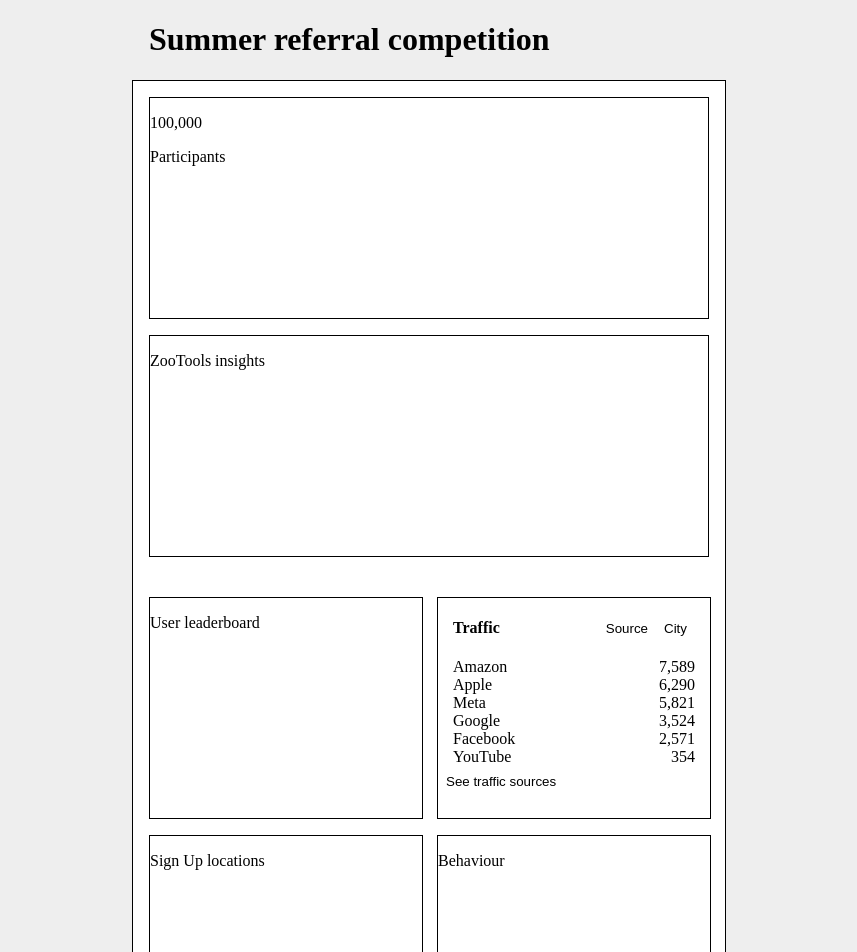
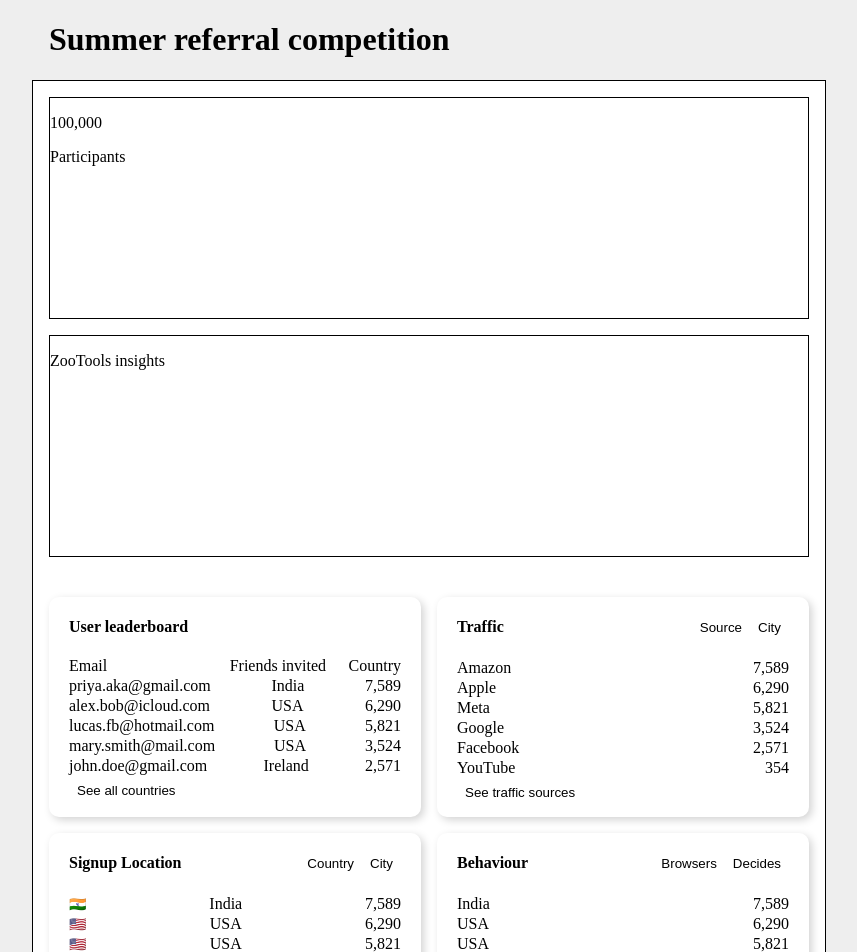
Before and after one commit to will-s-205/analytics, a React (Create React App) app: page / in a window 1280 px wide. Shown: the top 952 px of the page, without its empty margins (211-1068 px from the left). Built offline with nearby package versions, Linux system fonts and the light colour scheme.

Commit message:
minor grid containers filled with information

```diff
--- a/src/App.scss
+++ b/src/App.scss
@@ -1,13 +1,13 @@
 @import './index.scss';
 
 .header {
-    max-width: 560px;
-    margin: 0 auto;
+    max-width: 760px; // MAX WIDTH OF HEADER
+    margin: 0 auto; // MARGIN OF HEADER
 }
 
 .wrapper {
-    max-width: 560px;
-    margin: 0 auto;
+    max-width: 760px; // MAX WIDTH OF WRAPPER
+    margin: 0 auto; // MARGIN OF WRAPPER
 }
 
 .grid {
@@ -16,7 +16,7 @@
     padding: 1rem; // GAP BETWEEN GRID AND CONTAINER
     border: 1px solid #000; // BORDER AROUND GRID
     background-color: var(--white); // BACKGROUND COLOUR
-    grid-template-columns: repeat(auto-fill, minmax(200px, 1fr));
+    grid-template-columns: repeat(auto-fill, minmax(300px, 1fr)); // NUMBER OF COLUMNS AND WIDTH OF COLUMNS
 
 }
 
@@ -38,57 +38,67 @@
 .minor-grid-item {
     border: 1px solid #000; // BORDER AROUND GRID ITEM
     height: 220px; // HEIGHT OF GRID ITEM
-    grid-template-columns: 1fr;
-    grid-template-rows: 1fr;
-    width: 100%;
+    grid-template-columns: 1fr; // NUMBER OF COLUMNS
+    grid-template-rows: 1fr; // NUMBER OF ROWS
+    width: 100%; // WIDTH OF GRID ITEM
+    border: none; // BORDER NONE
+    box-shadow: 3px 3px 8px var(--gray-light); // BOX SHADOW
+    border-radius: 10px; // BORDER RADIUS
 }
 
-// .participants {
-// }
+.footer {
+    text-align: center; // TEXT ALIGNMENT
+}
 
-// .insights {
-// }
-
-// .leaderboard {
-// }
-
-// .traffic {
-// }
-
-// .location {
-// }
-
-// .behaviour {
-// }
-
-.footer {
-    text-align: center;
+.container {
+    padding-left: 20px; // PADDING LEFT
+    padding-right: 20px; // PADDING RIGHT
 }
 
 .header-container {
-    display: flex;
-    align-items: center;
-    justify-content: space-between;
-    padding-left: 15px;
-    padding-right: 15px;
+    display: flex; // DISPLAY FLEX
+    align-items: center; // ALIGN ITEMS
+    justify-content: space-between; // JUSTIFY CONTENT
+
 }
 
 .button {
-    background: var(--white);
-    border: none;
-    border-radius: 5px;
-    padding: 8px;
-    cursor: pointer;
+    background: var(--white); // BACKGROUND COLOUR
+    border: none; // BORDER NONE
+    border-radius: 5px; // BORDER RADIUS
+    padding: 8px; // PADDING
+    cursor: pointer; // CURSOR POINTER
 }
 
 .button:hover {
-    background-color: var(--white-light);
+    background-color: var(--white-light); // BACKGROUND COLOUR ON HOVER
 }
 
 .data {
-    display: flex;
-    align-items: center;
-    justify-content: space-between;
-    padding-left: 15px;
-    padding-right: 15px;
+    display: flex; // DISPLAY FLEX
+    align-items: center; // ALIGN ITEMS
+    justify-content: space-between; // JUSTIFY CONTENT
+    margin-top: 2px; // MARGIN TOP OF DATA
 }
+
+.emoji {
+    font-size: 14px; // FONT SIZE OF EMOJI
+}
+
+.leaderboard-sub-header {
+    display: flex; // DISPLAY FLEX
+    justify-content: space-between; // JUSTIFY CONTENT
+}
+
+.leaderboard-sub-header>.Friends {
+    margin-left: 100px; // MARGIN LEFT OF FRIENDS
+}
+
+.progress-bar {
+    display: absolute; // DISPLAY ABSOLUTE
+    width: 100%; // WIDTH OF PROGRESS BAR
+    height: 10px; // HEIGHT OF PROGRESS BAR
+    background-color: var(--gray-light); // BACKGROUND COLOUR OF PROGRESS BAR
+    border-radius: 10px; // BORDER RADIUS OF PROGRESS BAR
+    margin-top: 10px; // MARGIN TOP OF PROGRESS BAR
+}
--- a/src/Containers/Behaviour.js
+++ b/src/Containers/Behaviour.js
@@ -1,12 +1,49 @@
-import '../App.scss';
-import data from './data.js';
+import '../App.scss'
+import data from './data.js'
+
+function header() {
+    return (
+        <div className='header-container'>
+            <h4>Behaviour</h4>
+            <div className='buttons'>
+                <button className='button'>Browsers</button>
+                <button className='button'>Decides</button>
+            </div>
+        </div>
+    )
+}
+
+function trafficData() {
+    return data
+        .sort((a, b) => b.sign_ups - a.sign_ups)
+        .map(({ country, sign_ups }, index) => {
+            return (
+                <div className='data' key={index}>
+                    <label className='label'>{country}</label>
+                    <label className='number'>{sign_ups.toLocaleString('en-US')}</label>
+                </div>
+            )
+        })
+}
+
+function footer() {
+    return (
+        <div>
+            <button className='button'>See all countries</button>
+        </div>
+    )
+}
 
 function Behaviour() {
     return (
         <div className='behaviour minor-grid-item'>
-            <p>Behaviour</p>
+            <div className='container'>
+                {header()}
+                {trafficData()}
+                {footer()}
+            </div>
         </div>
-    );
+    )
 }
 
-export default Behaviour;
+export default Behaviour
--- a/src/Containers/Footer.js
+++ b/src/Containers/Footer.js
@@ -3,7 +3,7 @@ import '../App.scss';
 function Footer() {
   return (
     <div className="footer">
-      <a href="https://www.linkedin.com/in/william-step-1b1b1b1b1/" target="_blank" rel="noreferrer">
+      <a href="https://will-s-205.github.io/summer-referral-competition" target="_blank" rel="noreferrer">
         <p>by William Step</p>
       </a>
     </div>
--- a/src/Containers/Leaderboard.js
+++ b/src/Containers/Leaderboard.js
@@ -1,10 +1,55 @@
 import '../App.scss';
 import data from './data.js';
+
+function header() {
+    return (
+        <div>
+            <div className='header-container'>
+                <h4>User leaderboard</h4>
+            </div>
+            <div className='leaderboard-sub-header'>
+                <label>Email</label>
+                <label className='Friends'>Friends invited</label>
+                <label>Country</label>
+            </div>
+        </div>
+    )
+}
+
+function leaderboardData() {
+    return data
+        .slice(0, 5)
+        .sort((a, b) => b.sign_ups - a.sign_ups)
+        .map(({ email, country, sign_ups }, index) => {
+            return (
+                <div key={index}>
+
+                    <div className='data'>
+                        <label className='email'>{email}</label>
+                        <label className='country'>{country}</label>
+                        <label className='number'>{sign_ups.toLocaleString('en-US')}</label>
+                    </div>
+                </div>
+            )
+        })
+}
+
+function footer() {
+    return (
+        <div>
+            <button className='button'>See all countries</button>
+        </div>
+    )
+}
 
 function Leaderboard() {
     return (
         <div className='leaderboard minor-grid-item'>
-            <p>User leaderboard</p>
+            <div className='container'>
+                {header()}
+                {leaderboardData()}
+                {footer()}
+            </div>
         </div>
     );
 }
--- a/src/Containers/Locations.js
+++ b/src/Containers/Locations.js
@@ -1,12 +1,50 @@
-import '../App.scss';
-import data from './data.js';
+import '../App.scss'
+import data from './data.js'
+
+function header() {
+    return (
+        <div className='header-container'>
+            <h4>Signup Location</h4>
+            <div className='buttons'>
+                <button className='button'>Country</button>
+                <button className='button'>City</button>
+            </div>
+        </div>
+    )
+}
+
+function trafficData() {
+    return data
+        .sort((a, b) => b.sign_ups - a.sign_ups)
+        .map(({ emoji, country, sign_ups }, index) => {
+            return (
+                <div className='data' key={index}>
+                    <label className='emoji'>{emoji}</label>
+                    <label className='country'>{country}</label>
+                    <label className='number'>{sign_ups.toLocaleString('en-US')}</label>
+                </div>
+            )
+        })
+}
+
+function footer() {
+    return (
+        <div>
+            <button className='button'>See all countries</button>
+        </div>
+    )
+}
 
 function Locations() {
     return (
-        <div className='locations minor-grid-item'>
-            <p>Sign Up locations</p>
+        <div className='location minor-grid-item'>
+            <div className='container'>
+                {header()}
+                {trafficData()}
+                {footer()}
+            </div>
         </div>
-    );
+    )
 }
 
-export default Locations;
+export default Locations
--- a/src/Containers/Traffic.js
+++ b/src/Containers/Traffic.js
@@ -1,14 +1,39 @@
-import '../App.scss';
-import data from './data.js';
+import '../App.scss'
+import data from './data.js'
 
+function header() {
+    return (
+        <div className='header-container'>
+            <h4>Traffic</h4>
+            <div className='buttons'>
+                <button className='button'>Source</button>
+                <button className='button'>City</button>
+            </div>
+        </div>
+    )
+}
 function trafficData() {
+    const maxProgress = 10000
+    const getPercentage = (sign_ups, maxProgress) => (100 * sign_ups) / maxProgress
+    const progressBar = (sign_ups) => {
+        const percentage = (sign_ups / 10000) * 100
+        return (
+            <div className='progress-bar'>
+                <div className='progress' style={{ width: `${percentage}%` }}></div>
+            </div>
+        )
+    }
 
     return data
-        // .slice(0, 5)
         .sort((a, b) => b.sign_ups - a.sign_ups)
-        .map(({ faang_company, sign_ups }) => {
+        .map(({ faang_company, sign_ups }, index) => {
             return (
-                <div className='data'>
+                <div className='data' key={index}>
+                    {/* <div
+                        className='progress-bar'
+                    >
+                        <div className='progress-bar-filled' style={{ width: `${getPercentage(sign_ups, maxProgress)}%` }}></div>
+                    </div> */}
                     <label className='label'>{faang_company}</label>
                     <label className='number'>{sign_ups.toLocaleString('en-US')}</label>
                 </div>
@@ -16,25 +41,24 @@ function trafficData() {
         })
 }
 
+function footer() {
+    return (
+        <div>
+            <button className='button'>See traffic sources</button>
+        </div>
+    )
+}
+
 function Traffic() {
     return (
         <div className='traffic minor-grid-item'>
-
-            <div className='header-container'>
-                <h4>Traffic</h4>
-                <div className='buttons'>
-                    <button className='button'>Source</button>
-                    <button className='button'>City</button>
-                </div>
+            <div className='container'>
+                {header()}
+                {trafficData()}
+                {footer()}
             </div>
-
-            <div className='select'>
-                {trafficData()}
-            </div>
-
-            <button className='button'>See traffic sources</button>
         </div>
-    );
+    )
 }
 
-export default Traffic;
+export default Traffic
--- a/src/Containers/data.js
+++ b/src/Containers/data.js
@@ -4,7 +4,7 @@ export default [
         "city": "Mountain View",
         "emoji": "🇺🇸",
         "faang_company": "Google",
-        "email": "john.doe@gmail.com",
+        "email": "mary.smith@mail.com",
         "sign_ups": 3524,
         "friends_invites": 178
     },
@@ -13,7 +13,7 @@ export default [
         "city": "Dublin",
         "emoji": "🇮🇪",
         "faang_company": "Facebook",
-        "email": "mary.smith@facebook.com",
+        "email": "john.doe@gmail.com",
         "sign_ups": 2571,
         "friends_invites": 232
     },
@@ -22,7 +22,7 @@ export default [
         "city": "Cupertino",
         "emoji": "🇺🇸",
         "faang_company": "Apple",
-        "email": "alex.apple@icloud.com",
+        "email": "alex.bob@icloud.com",
         "sign_ups": 6290,
         "friends_invites": 450
     },
@@ -31,7 +31,7 @@ export default [
         "city": "Hyderabad",
         "emoji": "🇮🇳",
         "faang_company": "Amazon",
-        "email": "priya.amazon@gmail.com",
+        "email": "priya.aka@gmail.com",
         "sign_ups": 7589,
         "friends_invites": 312
     },
```
